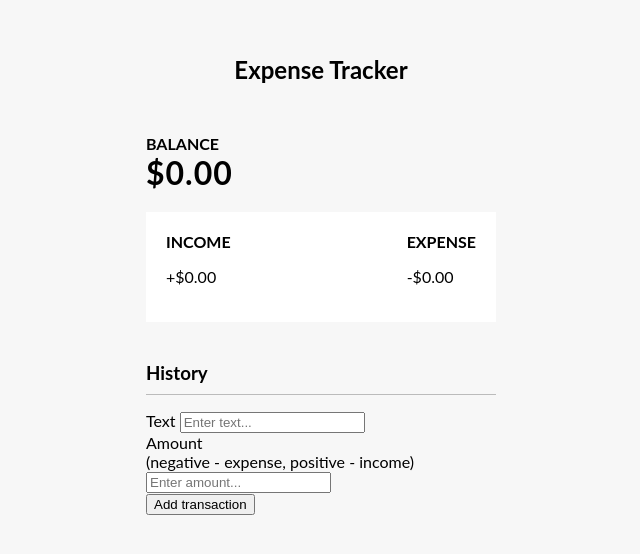
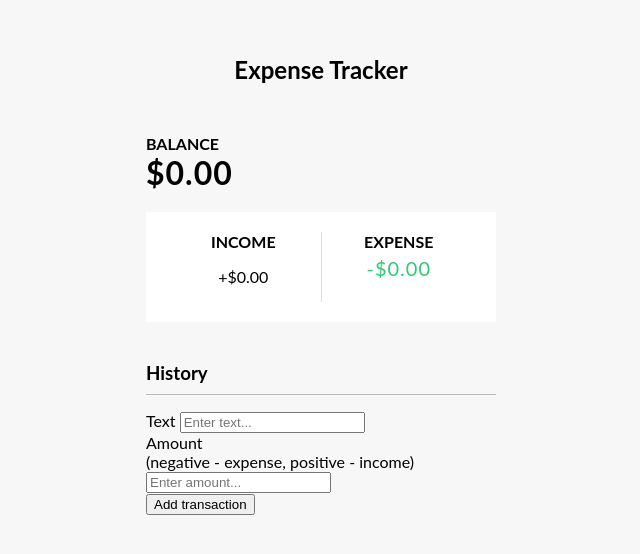
Before and after one commit to ChemwenoKibet/Budgetexpensetracker, a plain HTML site: page index.html in a window 1280 px wide. Shown: the part 110-664 px from the top of the page, without its empty margins (319-959 px from the left). Drawn offline with Linux system fonts and the light colour scheme.

Commit message:
added a few style changes in the js files

```diff
--- a/style.css
+++ b/style.css
@@ -47,3 +47,26 @@ h4 {
     justify-content: space-between;
     margin: 20px 0;
 }
+
+.inc-exp-container > div {
+    flex: 1;
+    text-align: center;
+}
+
+.inc-exp-container > div:first-of-type{
+    border-right: 1px solid #dedede;
+}
+
+.money {
+    font-size: 20px;
+    letter-spacing: 1px;
+    margin: 5px;
+}
+
+.money.plus {
+    color: #2ecc71;
+}
+
+.money.minus {
+    color: #2ecc71;
+}
```
